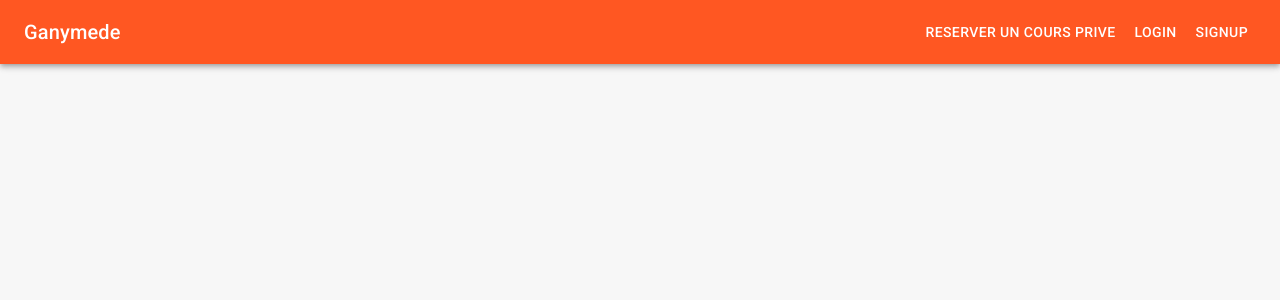
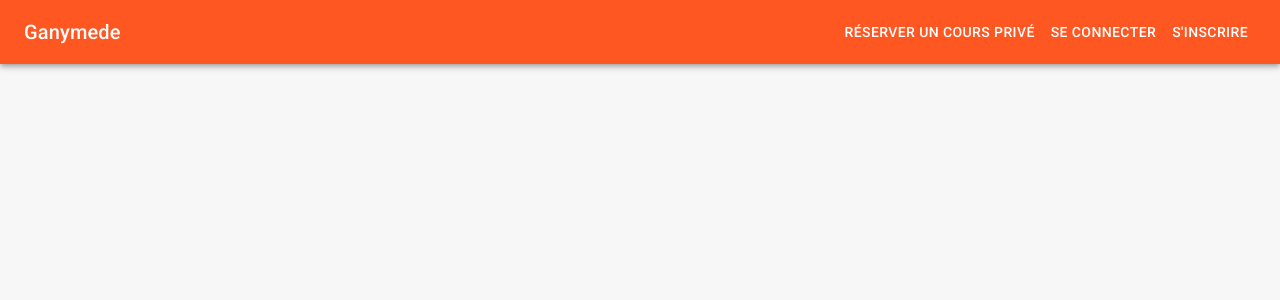
Before and after one commit to Yassine-cheffai/ganymede-ui, a React (Create React App) app: page / in a window 1280 px wide. Shown: the top 300 px of the page. Built offline with nearby package versions, Linux system fonts and the light colour scheme.

Commit message:
add translation

```diff
--- a/package.json
+++ b/package.json
@@ -14,8 +14,10 @@
     "@types/node": "^16.18.69",
     "@types/react": "^18.2.46",
     "@types/react-dom": "^18.2.18",
+    "i18next": "^23.8.2",
     "react": "^18.2.0",
     "react-dom": "^18.2.0",
+    "react-i18next": "^14.0.5",
     "react-router-dom": "^6.22.0",
     "react-scripts": "5.0.1",
     "typescript": "^4.9.5",
--- a/src/components/bar.tsx
+++ b/src/components/bar.tsx
@@ -4,8 +4,10 @@ import Toolbar from "@mui/material/Toolbar";
 import Typography from "@mui/material/Typography";
 import Button from "@mui/material/Button";
 import { Link } from "react-router-dom";
+import { useTranslation } from "react-i18next";
 
 export default function Bar() {
+  const { t } = useTranslation();
   return (
     <Box sx={{ flexGrow: 1 }}>
       <AppBar position="static">
@@ -20,11 +22,11 @@ export default function Bar() {
               to={"coachs/"}
               style={{ textDecoration: "none", color: "inherit" }}
             >
-              reserver un cours prive
+              {t("Reserve a private lesson")}
             </Link>
           </Button>
-          <Button color="inherit">Login</Button>
-          <Button color="inherit">Signup</Button>
+          <Button color="inherit">{t("Login")}</Button>
+          <Button color="inherit">{t("Sign up")}</Button>
         </Toolbar>
       </AppBar>
     </Box>
--- /dev/null
+++ b/src/i18n.js
@@ -0,0 +1,36 @@
+import i18n from "i18next";
+import { initReactI18next } from "react-i18next";
+
+i18n
+  .use(initReactI18next) // passes i18n down to react-i18next
+  .init({
+    // the translations
+    // (tip move them in a JSON file and import them,
+    // or even better, manage them via a UI: https://react.i18next.com/guides/multiple-translation-files#manage-your-translations-with-a-management-gui)
+    resources: {
+      en: {
+        translation: {
+          "Reserve a private lesson": "Reserve a private lesson",
+          "Login": "Login",
+          "Sign up": "Sign up",
+        },
+      },
+      fr: {
+        translation: {
+          "Reserve a private lesson": "Réserver un cours privé",
+          "Login": "Se connecter",
+          "Sign up": "S'inscrire",
+        },
+      }
+    },
+    lng: "fr", // if you're using a language detector, do not define the lng option
+    fallbackLng: "fr",
+
+    interpolation: {
+      escapeValue: false // react already safes from xss => https://www.i18next.com/translation-function/interpolation#unescape
+    }
+  });
+
+
+
+// i18n.changeLanguage("fr");
--- a/src/index.tsx
+++ b/src/index.tsx
@@ -1,5 +1,6 @@
 import React from "react";
 import ReactDOM from "react-dom/client";
+import "./i18n";
 import reportWebVitals from "./reportWebVitals";
 import { createBrowserRouter, RouterProvider } from "react-router-dom";
 import { createTheme, ThemeProvider } from "@mui/material/styles";
```
Also changed, not shown: 1 other file (tests, documents, lock files or other folders).
